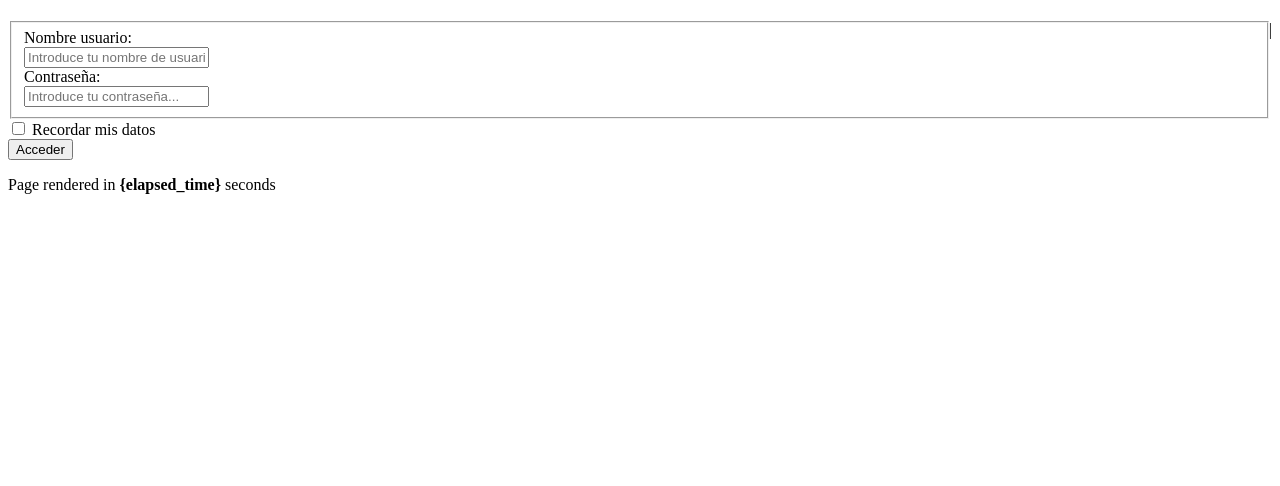
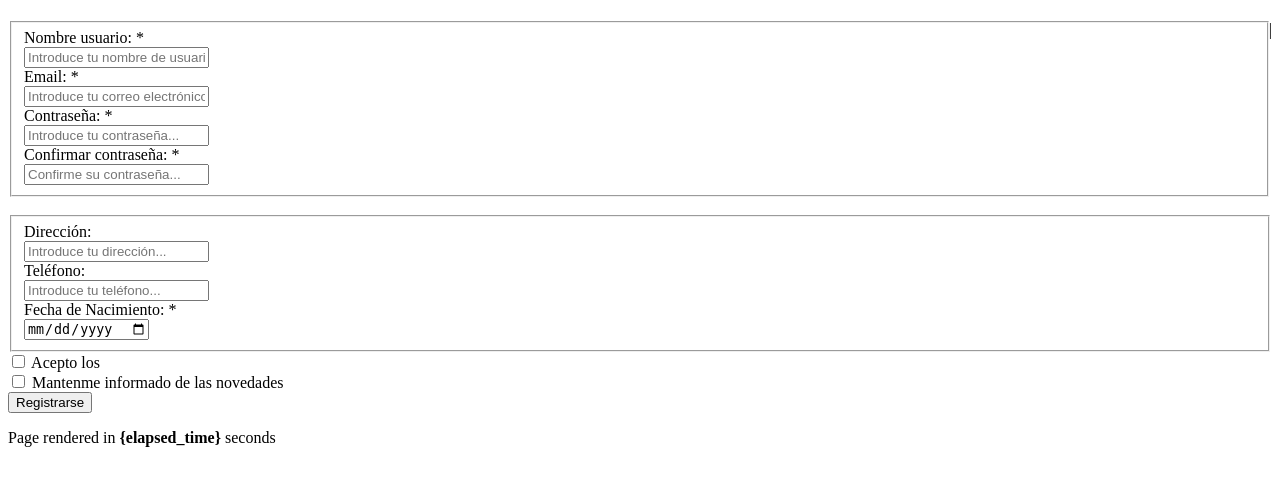
Before and after one commit to JoseviAgullo/iwEbay, a PHP site: the page made by application/views/usuarios/registro.php in a window 1280 px wide. Shown: the top 486 px of the page. Run offline with PHP 8.4, Linux system fonts and the light colour scheme; the template is opened without the code that fills it, so the values that code supplies are empty.

Commit message:
Creada vista registro.php

```diff
--- a/application/views/usuarios/login.php
+++ b/application/views/usuarios/login.php
@@ -3,7 +3,7 @@ $this->load->view("inc/cabecera.inc.php")
 
  ?>
 
-<form action="usuario/do_login" method="POST">
+<form action="do_login" method="POST">
 	<fieldset>
 		<div class="campoForm">
 			<label for="nick">Nombre usuario: </label> <br>
@@ -22,8 +22,6 @@ echo anchor('usuario/recuperarContraseña','Recuperar contraseña');
 echo ' ';
 echo anchor('','Volver atrás')
 ?>
-
-
 
 
 <?php
--- a/application/views/usuarios/registro.php
+++ b/application/views/usuarios/registro.php
@@ -3,55 +3,47 @@ $this->load->view("inc/cabecera.inc.php")
 
  ?>
 
-<form action="usuario/do_login" method="POST">
+<form action="registrar" method="POST">
 	<fieldset>
 		<div class="campoForm">
-			<label for="nick">Nombre usuario: </label> <br>
+			<label for="nick">Nombre usuario: *</label> <br>
 			<input type="text" name="nick" placeholder="Introduce tu nombre de usuario...">
 		</div>
 		<div class="campoForm">
-			<label for="password">Contraseña: </label> <br>
+			<label for="email">Email: *</label> <br>
+			<input type="text" name="email" placeholder="Introduce tu correo electrónico...">
+		</div>
+		<div class="campoForm">
+			<label for="password">Contraseña: *</label> <br>
 			<input type="password" name="password" placeholder="Introduce tu contraseña...">
 		</div>
+		<div class="campoForm">
+			<label for="conf_password">Confirmar contraseña: *</label> <br>
+			<input type="password" name="conf_password" placeholder="Confirme su contraseña...">
+		</div>
+	</fieldset><br><!-- Más adelante eliminar los br y maquetar por cs3 -->
+
+	<fieldset>
+		<div class="campoForm">
+			<label for="dir">Dirección: </label> <br>
+			<input type="text" name="dir" placeholder="Introduce tu dirección...">
+		</div>
+		<div class="campoForm">
+			<label for="tlf">Teléfono: </label> <br>
+			<input type="text" name="tlf" placeholder="Introduce tu teléfono...">
+		</div>
+		<div class="campoForm">
+			<label for="f_nacimiento">Fecha de Nacimiento: *</label> <br>
+			<input type="date" name="f_nacimiento" placeholder="Introduce tu fecha de nacimiento...">
+		</div>
 	</fieldset>
-	<input type="checkbox" name="recordar"> Recordar mis datos <br>
-	<input type="submit" name="submit" value="Acceder"> <!-- AQUÍ VA EL MENSAJE DE ERROR -->
+	<input type="checkbox" name="tos"> Acepto los <?php echo anchor('usuario/tos','Términos y condiciones de uso') ?> <br>
+	<input type="checkbox" name="news"> Mantenme informado de las novedades <br>
+	<input type="submit" name="submit" value="Registrarse"> <!-- AQUÍ VA EL MENSAJE DE ERROR -->
 </form>
-<?php
-echo anchor('usuario/recuperarContraseña','Recuperar contraseña');
-echo ' ';
-echo anchor('','Volver atrás')
-?>
+
 
 
 <?php
-//Esta función deberá estar en el controlador de usuarios
-//2 funciones: una encargada de renderizar la vista (comprobar si está logueado ya o no...)
-//             otra encargada de realizar el login en si
-//hay que tratar que haya la menor cantidad de código fuera de los controladores y los modelos.
-function login(){
-
-	$usuario = $_POST["nick"];
-	$password = $_POST["password"];
-
-	if(sesion::comprobar($usuario, $password)){
-		sesion::crear($usuario);
-		sesion::saltar_a("privada.php");
-	}
-	else{
-		$error = "Usuario o contraseña incorrectos";
-
-		//echo ("patata");
-		//sesion::saltar_a("login.php");
-	}
-}
-
-if($_SERVER['REQUEST_METHOD'] == "POST"){
-
-	login();
-}
-
-
 	$this->load->view("inc/pie.inc.php")
-
- ?>
+?>
```
